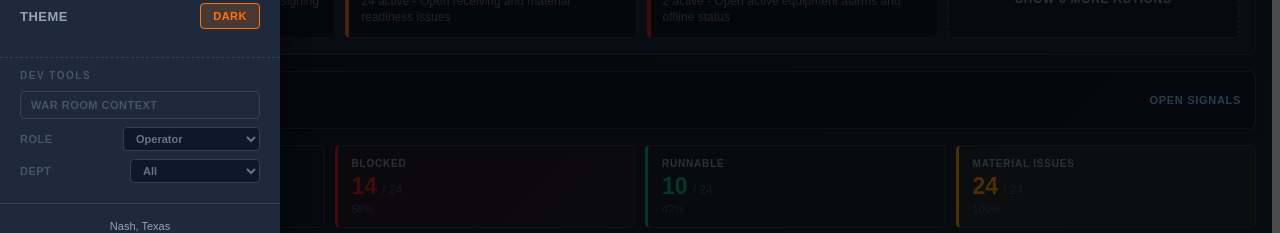
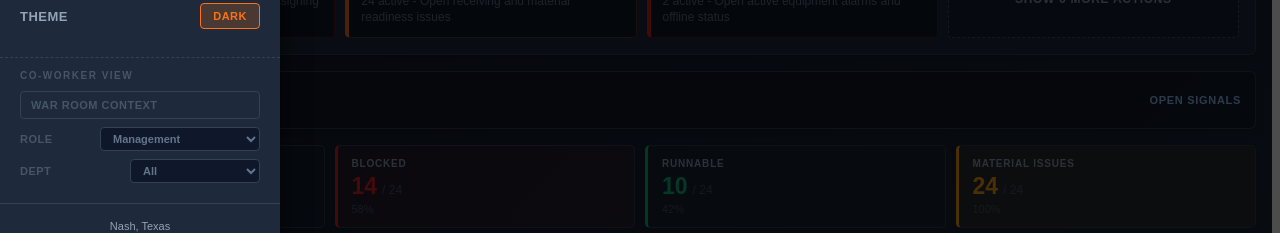
Before and after one commit to jcm-digital-coworker/JCM-Command-Center, a React (Vite) app: page / in a window 1280 px wide. Both pictures are taken after a click on the button "MENU". Shown: the part 552-785 px from the top of the page. Built offline with nearby package versions, Linux system fonts and the light colour scheme.

Commit message:
Update drawer role selector to co-worker roles

```diff
--- a/src/components/shell/AppDrawer.tsx
+++ b/src/components/shell/AppDrawer.tsx
@@ -21,6 +21,15 @@ interface AppDrawerProps {
   theme: 'dark' | 'light';
   onToggleTheme: () => void;
 }
+
+const roleOptions: RoleView[] = [
+  'Production',
+  'Department Lead',
+  'Department Supervisor',
+  'Management',
+  'Maintenance',
+  'Support',
+];
 
 export default function AppDrawer({
   open,
@@ -204,7 +213,7 @@ export default function AppDrawer({
         </div>
 
         <div style={devToolsSectionStyle}>
-          <div style={devToolsHeaderStyle}>DEV TOOLS</div>
+          <div style={devToolsHeaderStyle}>CO-WORKER VIEW</div>
           <button
             onClick={() => goToTab('warRoomContext')}
             style={tab === 'warRoomContext' ? devTabActiveStyle : devTabStyle}
@@ -218,12 +227,9 @@ export default function AppDrawer({
               onChange={(e) => setRoleView(e.target.value as RoleView)}
               style={devSelectStyle}
             >
-              <option value="Operator">Operator</option>
-              <option value="Lead / Supervisor">Lead / Supervisor</option>
-              <option value="Manager">Manager</option>
-              <option value="Maintenance">Maintenance</option>
-              <option value="Forklift / Receiving">Forklift / Receiving</option>
-              <option value="QA">QA</option>
+              {roleOptions.map((role) => (
+                <option key={role} value={role}>{role}</option>
+              ))}
             </select>
           </div>
           <div style={devToolsItemStyle}>
```
